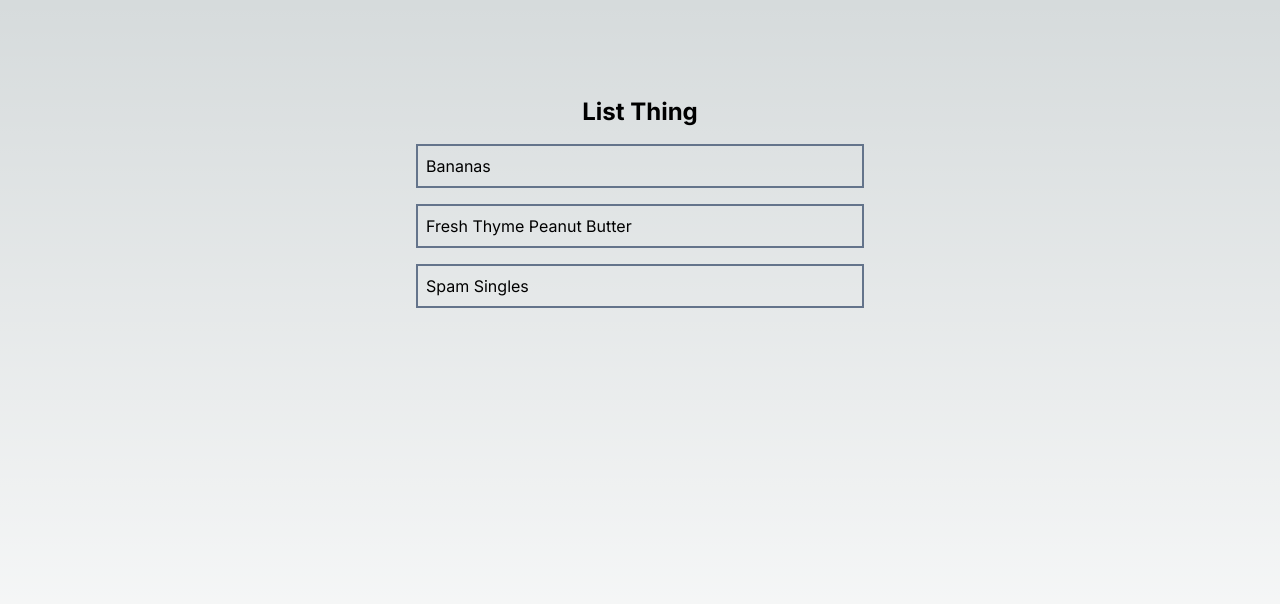
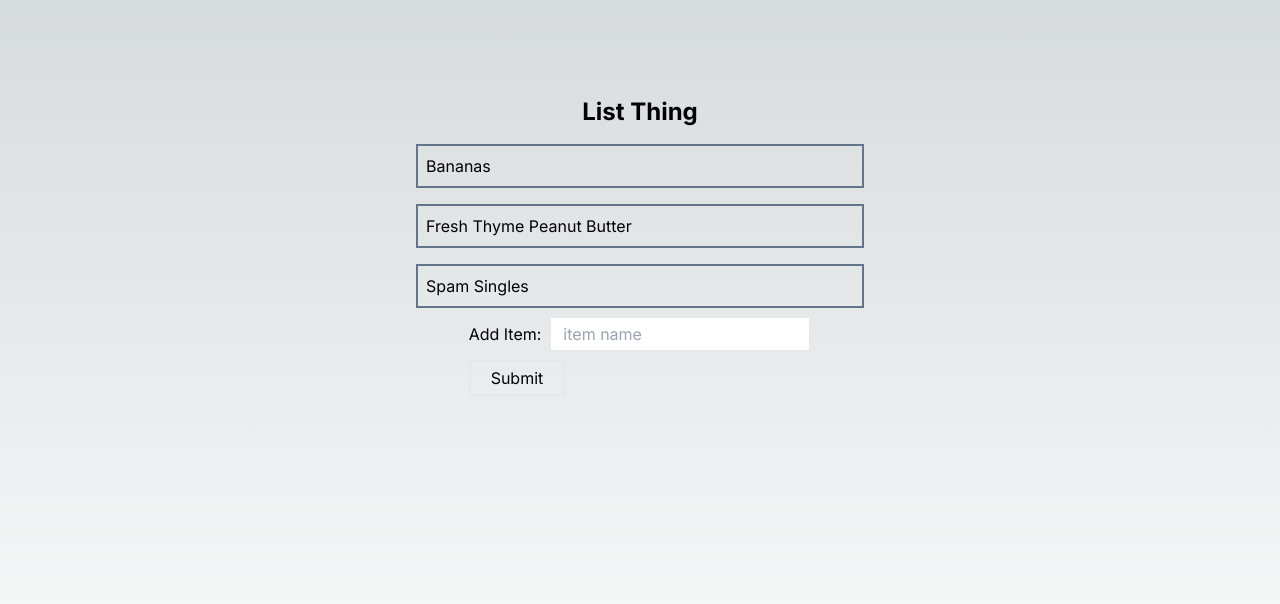
Before and after one commit to SirDaev/list-thing, a Next.js app: page / in a window 1280 px wide. Shown: the top 604 px of the page. Built offline with nearby package versions, Linux system fonts and the light colour scheme.

Commit message:
Install vercel postgres dep

```diff
--- a/package.json
+++ b/package.json
@@ -9,6 +9,7 @@
     "lint": "next lint"
   },
   "dependencies": {
+    "@vercel/postgres": "^0.3.0",
     "autoprefixer": "10.4.14",
     "eslint": "8.40.0",
     "eslint-config-next": "13.4.1",
--- a/src/pages/index.js
+++ b/src/pages/index.js
@@ -3,11 +3,61 @@
 
 const inter = Inter({ subsets: ['latin'] })
 
+// async function addItem(name) {
+//   console.log(name)
+//   fetch("/api/addItem", {
+//     method: "POST",
+//     body: JSON.stringify({
+//       name: name
+//     })
+//   })
+//   .then((response) => {
+//     return response.json();
+//   })
+//   .then((data) => {
+//     console.log(data)
+//   }).catch((error) => {
+//     console.log(error);
+//   });
+// }
+
+
+
+async function addItem(name) {
+  const res = await fetch("/api/addItem", {
+    method: "POST",
+    body: JSON.stringify({
+      name: name
+    })
+  });
+
+  const data = await res.json();
+  return data;
+}
+
 export default function Home() {
+  const add = function(event) {
+    event.preventDefault();
+    addItem(event.target[0].value).then(
+      (data) => console.log(data)
+    );
+  }
+
   return (
     <main className={`flex min-h-screen flex-col items-center px-4 py-24 ${inter.className}`}>
       <h1 className="text-2xl font-bold mb-4">List Thing</h1>
       <List />
+      <form id="form" action="" onSubmit={add}>
+        <div>
+          <label>
+            Add Item:
+            <input type="text" placeholder="item name" className="px-3 py-1 ml-2 mt-2 border-2"/>
+          </label>
+        </div>
+        <div>
+          <button type="submit" className="mt-2 mb-7 px-5 py-1 border-2">Submit</button>
+        </div>
+      </form>
     </main>
   )
 }
```
Also changed, not shown: 2 other files (tests, documents, lock files or other folders).
